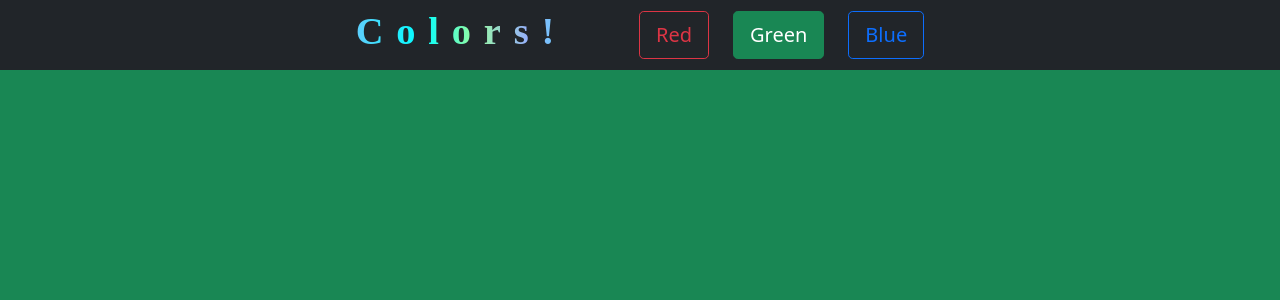
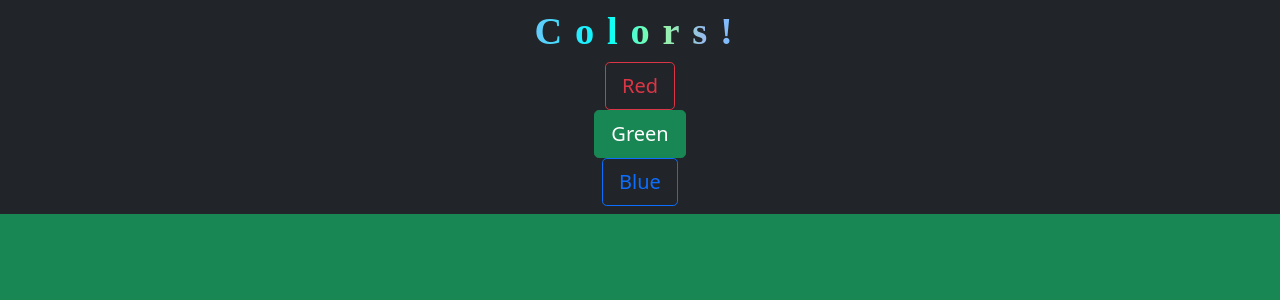
Before and after one commit to RafiSoemarno/colors-test, a Svelte app: page / in a window 1280 px wide. Shown: the top 300 px of the page. Built offline with nearby package versions, Linux system fonts and the light colour scheme.

Commit message:
navbar test

```diff
--- a/src/App.svelte
+++ b/src/App.svelte
@@ -33,11 +33,11 @@
 
 <nav class="navbar navbar-dark bg-dark px-4">
   <div class="container-fluid">
-    <div class="row align-items-center mx-auto">
-      <div class="col me-5">
+    <ul class="navbar-nav align-items-center mx-auto">
+      <li class="nav-item">
         <h1 class="text-light display-3">Colors!</h1>
-      </div>
-      <div class="col">
+      </li>
+      <li class="nav-item">
         <button
           id="red"
           class="btn btn-lg btn-outline-danger active"
@@ -51,8 +51,8 @@
           title="Red button"
           data-bs-content="It's red!">Red</button
         >
-      </div>
-      <div class="col">
+      </li>
+      <li class="nav-item">
         <button
           id="green"
           class="btn btn-lg btn-outline-success"
@@ -66,8 +66,8 @@
           title="Green button"
           data-bs-content="It's green!">Green</button
         >
-      </div>
-      <div class="col">
+      </li>
+      <li class="nav-item">
         <button
           id="blue"
           class="btn btn-lg btn-outline-primary"
@@ -81,8 +81,8 @@
           title="Blue button"
           data-bs-content="It's blue!">Blue</button
         >
-      </div>
-    </div>
+      </li>
+    </ul>
   </div>
 </nav>
 
@@ -110,6 +110,7 @@
     font-weight: bold;
     letter-spacing: 1vw;
     max-width: 700px;
+    min-width: 100px;
     text-align: center;
     background: rgba(255, 253, 160, 1);
     background: -webkit-linear-gradient(
```
